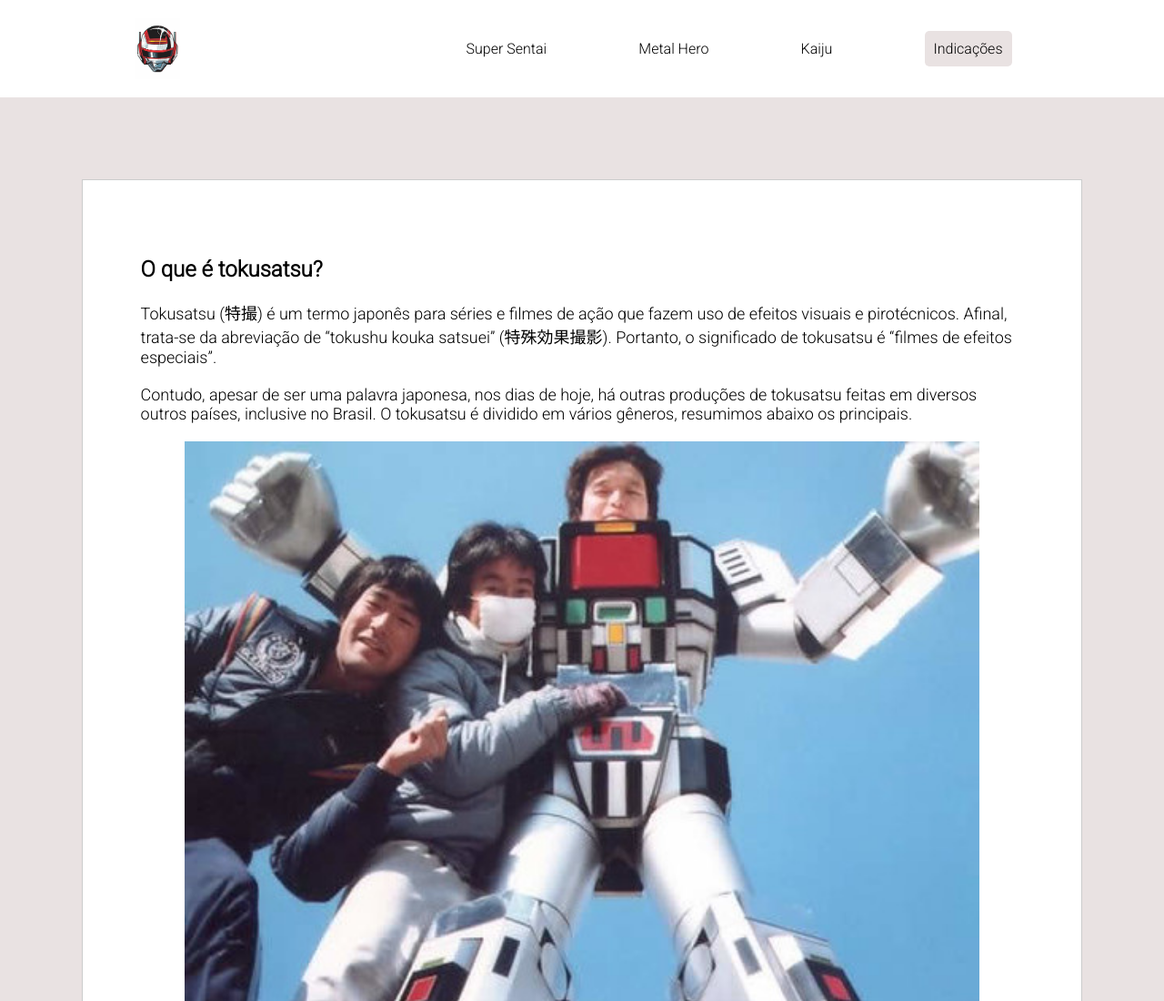
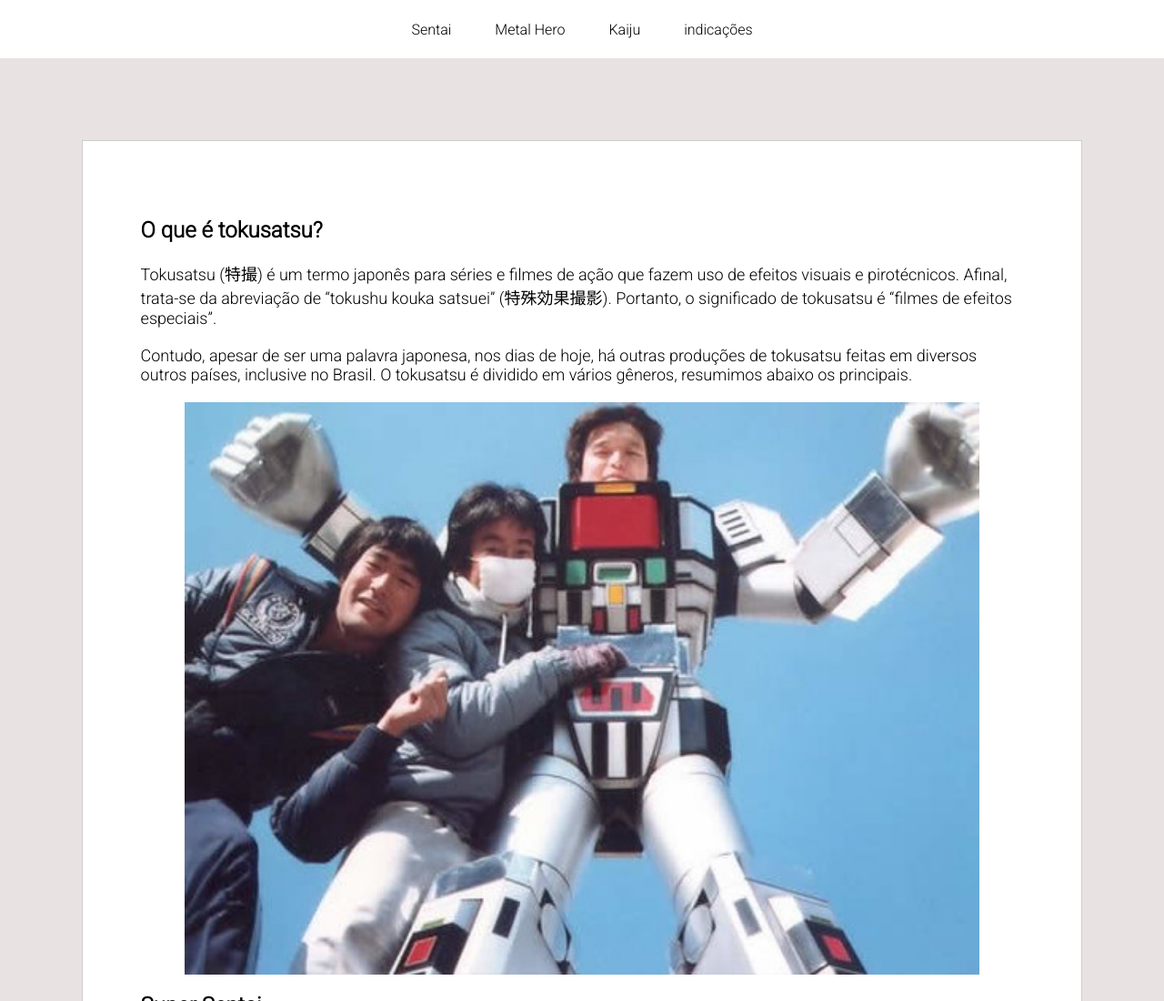
Before and after one commit to Padawanweb/tokusatsu, a plain HTML site: page index.html in a window 1280 px wide. Shown: the top 1100 px of the page at 91% size. Drawn offline with Linux system fonts and the light colour scheme.

Commit message:
Realizado algumas alterações na intenção de deixar responsivo ao mobile

```diff
--- a/css/style.css
+++ b/css/style.css
@@ -8,39 +8,49 @@
 
 body{
     background-color: #e9e2e2;
-}
-
-.logo{
-    width: 50px;
-}
-
-header{
-    display: flex;
-    align-items: center;
-    justify-content: space-around;
-    background-color: #fff;
+    overflow-x: hidden;
 }
 
 
-.menu{
-    width: 600px;
-    padding: 20px;
-    display: flex;
-    justify-content: space-between;
+.menu {
+    /* display: flex; */
+    justify-content: space-around;
     align-items: center;
-    list-style: none;
-    transition: .5s;
+    width: 100vw;
+    background-color: #FFF;
 }
 
-.botao{
-    padding: 10px;
-    background-color: #e9e2e2;
-    border-radius: 5px;
+.menu__logo,
+.menu input{
+    display: none;
 }
 
-.botao:hover{
-    background-color: #e9e2e2c5;
+.menu__itens {
+    display: flex;
+    justify-content: center;
 }
+
+.menu__item {
+    list-style: none;
+}
+
+.menu__link{
+    display: flex;
+    justify-content: center;
+    align-items: center;
+    text-decoration: none;
+    color: #fff;
+    padding: 0 24px;
+    height: 64px;
+    transition: background-color 1s ease, color 0.5s ease;
+}
+
+.menu__link:hover{
+    color: #000;
+    background-color: #aaa5a5c7;
+}
+
+
 
 .menu a{
     text-decoration: none;
@@ -81,3 +91,30 @@ h2, p, img {
 p{
     font-size: 18px;
 }
+
+@media screen and (max-width: 768px) {
+
+    .menu__itens{
+        display: none;
+        flex-direction: column;
+    }
+
+    .menu__link {
+        border-top: 1px solid rgb(200, 200, 258);
+        width: 100vw;
+        padding: 0;
+        min-width: 200px;
+    }
+
+    .menu__logo {
+        display: block;
+        color:#000;
+        font-size: 2rem;
+        cursor: pointer;
+    }
+
+    .menu input:checked~.menu__itens{
+        display: block;
+    }
+
+}
--- a/css/style1.css
+++ b/css/style1.css
@@ -8,59 +8,85 @@
 
 body{
     background-color: #e9e2e2;
+    overflow-x: hidden;
 }
 
-.logo__in{
-    width: 40px;
+
+.menu {
+    /* display: flex; */
+    justify-content: space-around;
+    align-items: center;
+    width: 100vw;
+    background-color: #FFF;
 }
 
-.image__teste{
-    width: 90%;
-    margin: auto;
-    display: block;
+.menu__logo,
+.menu input{
+    display: none;
 }
 
-header{
+.menu__itens {
     display: flex;
-    align-items: center;
-    justify-content: space-around;
-    background-color: #fff;
+    justify-content: center;
 }
 
-.menu{
-    width: 600px;
-    padding: 20px;
+.menu__item {
+    list-style: none;
+}
+
+.menu__link{
     display: flex;
-    justify-content: space-between;
+    justify-content: center;
     align-items: center;
-    list-style: none;
-    transition: .5s;
+    text-decoration: none;
+    color: #fff;
+    padding: 0 24px;
+    height: 64px;
+    transition: background-color 1s ease, color 0.5s ease;
 }
+
+
+.menu__link:hover{
+    color: #000;
+    background-color: #aaa5a5c7;
+}
+
+#botao:hover{
+background-color: royalblue;
+}
+
+
 
 .menu a{
     text-decoration: none;
     color: #000;
 }
 
-.botao{
-    padding: 10px;
-    background-color: #e9e2e2;
-    border-radius: 5px;
-}
-
-.botao:hover{
-    background-color: #e9e2e2c5;
-}
-
 .menu a:hover{
     color: #0000ff;
 }
 
+
 .blog{
-    background-color: white; /* Fundo branco */
-    border: 1px solid #00000033; /* Borda com transparência */
-    margin: 7%; /* Margem como postagem de blog */
-    padding: 5%; /* Espaçamento interno */
+background-color: white; /* Fundo branco */
+border: 1px solid #00000033; /* Borda com transparência */
+margin: 7%; /* Margem como postagem de blog */
+padding: 5%; /* Espaçamento interno */
+}
+
+.img__conteudo{
+    width: 90%;
+    margin: auto;
+    display: block;
+}
+
+
+footer {
+    background-color: black;
+    color: aliceblue;
+    text-align: center;
+    padding: 20px;
+    width: 100%;
 }
 
 h2, p, img {
@@ -71,10 +97,29 @@ p{
     font-size: 18px;
 }
 
-footer {
-    background-color: black;
-    color: aliceblue;
-    text-align: center;
-    padding: 20px;
-    width: 100%;
+@media screen and (max-width: 768px) {
+
+    .menu__itens{
+        display: none;
+        flex-direction: column;
+    }
+
+    .menu__link {
+        border-top: 1px solid rgb(200, 200, 258);
+        width: 100vw;
+        padding: 0;
+        min-width: 200px;
+    }
+
+    .menu__logo {
+        display: block;
+        color:#000;
+        font-size: 2rem;
+        cursor: pointer;
+    }
+
+    .menu input:checked~.menu__itens{
+        display: block;
+    }
+
 }
--- a/index.html
+++ b/index.html
@@ -8,15 +8,20 @@
 </head>
 <body>
     <header>
-        <img class="logo" src="./img/preview.jpg" alt="jaspion">
-        <nav>
-            <ul class="menu">
-                <li><a href="#sentai">Super Sentai</a></li>
-                <li><a href="#hero">Metal Hero</a></li>
-                <li><a href="#kaiju">Kaiju</a></li>
-                <li><a class="botao" href="file:///C:/Users/matheus.alnovo/Documents/projetos/tokusatsu/pages/indications.html">Indicações</a></li>
-            </ul>
-        </nav>
+
+        <nav class="menu">
+            <label class="menu__logo" for="hamb-menu" >
+            &#9776
+        </label>
+        <input type="checkbox" id="hamb-menu">
+        <ul class="menu__itens">
+            <li class="menu__item"><a class="menu__link" href="#sentai">Sentai</a></li>
+            <li class="menu__item"><a class="menu__link" href="#hero">Metal Hero</a></li>
+            <li class="menu__item"><a class="menu__link" href="#kaiju">Kaiju</a></li>
+            <li class="menu__item"><a class="menu__link" href="file:///C:/Users/matheus.alnovo/Documents/projetos/tokusatsu/pages/indications.html">indicações</a></li>
+        </ul>
+    </nav>
+
     </header>
     <main class="blog">
         <section>
```
Also changed, not shown: pages/indications.html (+16 -12 lines).
